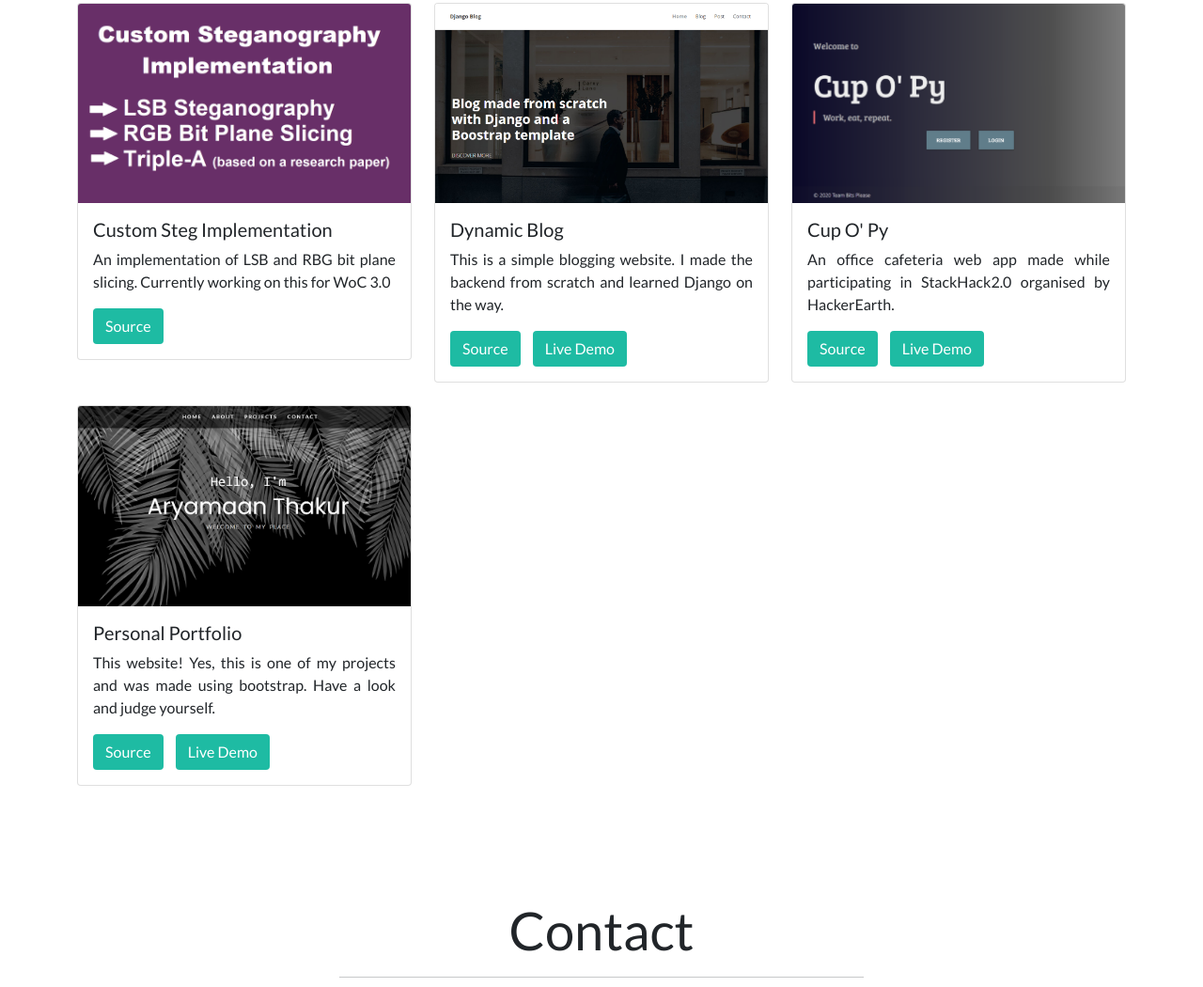
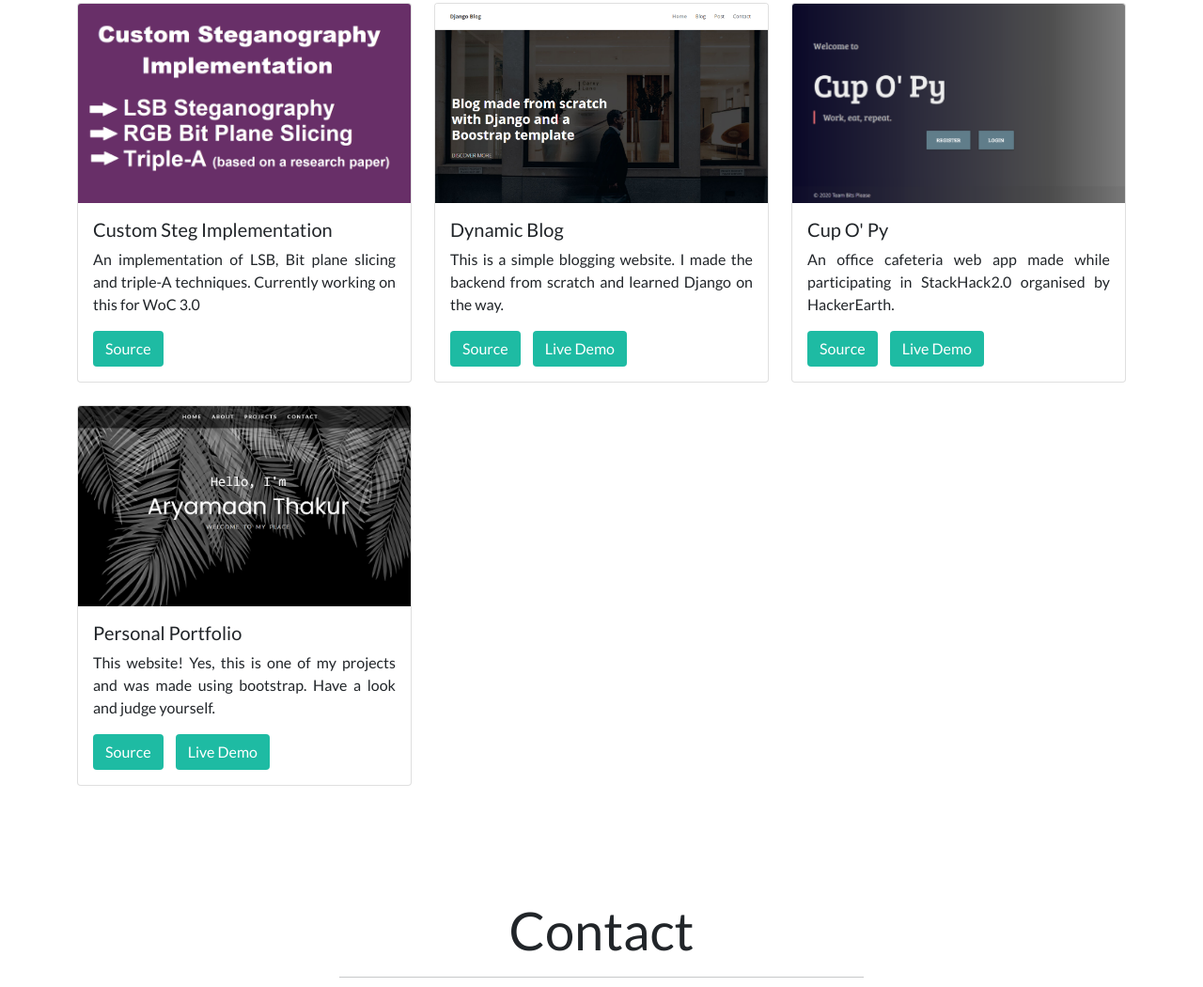
Before and after one commit to aryamaanthakur/aryamaanthakur.github.io, a plain HTML site: page index.html in a window 1280 px wide. Shown: the part 1724-2774 px from the top of the page at 94% size. Drawn offline with nearby package versions, Linux system fonts and the light colour scheme.

Commit message:
Updated Project 4 card text

```diff
--- a/index.html
+++ b/index.html
@@ -180,7 +180,7 @@
                     <img src="./images/project4.png" class="card-img-top" alt="...">
                     <div class="card-body">
                       <h5 class="card-title">Custom Steg Implementation</h5>
-                      <p class="card-text">An implementation of LSB and RBG bit plane slicing. Currently working on this for WoC 3.0</p>
+                      <p class="card-text">An implementation of LSB, Bit plane slicing and triple-A techniques. Currently working on this for WoC 3.0</p>
                       <a href="https://github.com/aryamaanthakur/custom-steg-implementation" target="_blank" class="btn">Source</a>
                     </div>
                 </div>
```
